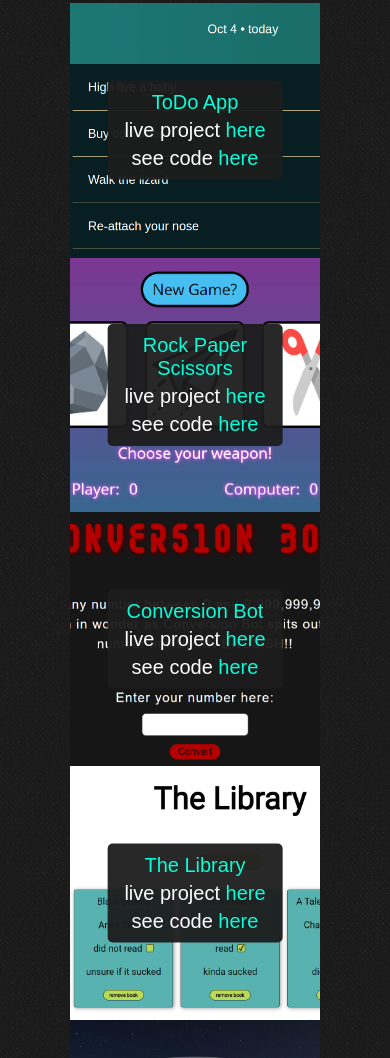
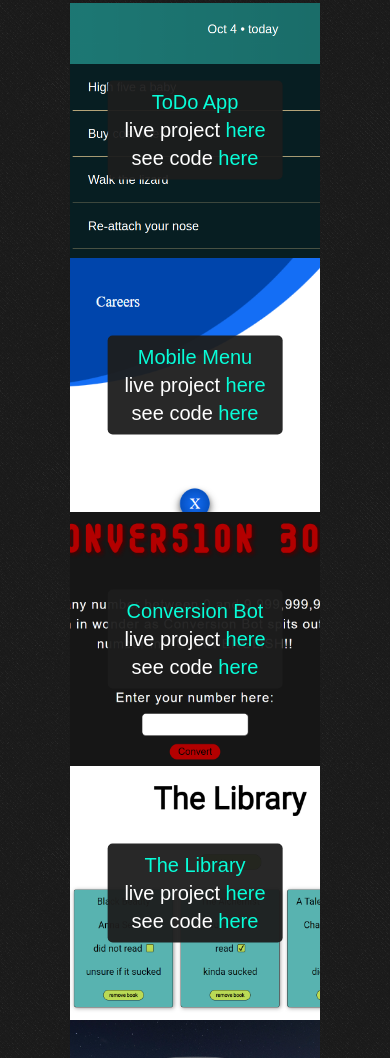
Before and after one commit to StuvaScript/portfolio, a plain HTML site: page index.html in a window 390 px wide. Shown: the part 2042-3100 px from the top of the page. Drawn offline with Linux system fonts and the light colour scheme.

Commit message:
Update projects Replaced the 'Rock Paper Scissors' project for the 'Mobile Menu' project

```diff
--- a/index.html
+++ b/index.html
@@ -37,7 +37,12 @@
         technology.
         <br />
         <br />
-As an autodidact, I have a real hunger for picking up different <span class="accent">front end tools & technologies</span>. You'll find me in the mix of Portland's vibrant tech scene participating in various web dev groups. I'm all about collaboration and communication and I'm ready to dive in, bring my positive energy, and keep growing in this dynamic field!
+        As an autodidact, I have a real hunger for picking up different
+        <span class="accent">front end tools & technologies</span>. You'll find
+        me in the mix of Portland's vibrant tech scene participating in various
+        web dev groups. I'm all about collaboration and communication and I'm
+        ready to dive in, bring my positive energy, and keep growing in this
+        dynamic field!
         <!-- TODO I want to include a short funny sentence or two about a bold achievement or anything from my past that could maybe be relatable to this industry -->
         <br />
         <br />
@@ -93,13 +98,13 @@
         </div>
 
         <div class="card">
-          <img class="rpsImg" alt="rock paper scissors" />
+          <img class="mobMenImg" alt="Mobile Menu" />
           <div class="img-info">
-            <span class="accent">Rock Paper Scissors</span>
+            <span class="accent">Mobile Menu</span>
             <span
               >live project
               <a
-                href="https://stuvascript.github.io/Rock-paper-scissors/"
+                href="https://stuvascript.github.io/mobile-menu/"
                 target="_blank"
                 ><span class="accent">here</span></a
               ></span
@@ -107,7 +112,7 @@
             <span
               >see code
               <a
-                href="https://github.com/StuvaScript/Rock-paper-scissors"
+                href="https://github.com/StuvaScript/mobile-menu"
                 target="_blank"
                 ><span class="accent">here</span></a
               >
--- a/main.js
+++ b/main.js
@@ -780,6 +780,16 @@ module.exports = __webpack_require__.p + "1070bc6c2a99abdfd8df.png";
 
 /***/ }),
 
+/***/ "./src/images/mobile-menu.png":
+/*!************************************!*\
+  !*** ./src/images/mobile-menu.png ***!
+  \************************************/
+/***/ ((module, __unused_webpack_exports, __webpack_require__) => {
+
+module.exports = __webpack_require__.p + "1d0fdc49e074ddd37ff5.png";
+
+/***/ }),
+
 /***/ "./src/images/navy.png":
 /*!*****************************!*\
   !*** ./src/images/navy.png ***!
@@ -807,16 +817,6 @@ module.exports = __webpack_require__.p + "2f9c87319c9e0b83ea5f.svg";
 /***/ ((module, __unused_webpack_exports, __webpack_require__) => {
 
 module.exports = __webpack_require__.p + "e8c4b30031304600d05d.png";
-
-/***/ }),
-
-/***/ "./src/images/rps.png":
-/*!****************************!*\
-  !*** ./src/images/rps.png ***!
-  \****************************/
-/***/ ((module, __unused_webpack_exports, __webpack_require__) => {
-
-module.exports = __webpack_require__.p + "f67d4567d8d2c8653ac9.png";
 
 /***/ }),
 
@@ -986,7 +986,7 @@ var __webpack_exports__ = {};
 __webpack_require__.r(__webpack_exports__);
 /* harmony import */ var _normalize_css__WEBPACK_IMPORTED_MODULE_0__ = __webpack_require__(/*! ./normalize.css */ "./src/normalize.css");
 /* harmony import */ var _style_css__WEBPACK_IMPORTED_MODULE_1__ = __webpack_require__(/*! ./style.css */ "./src/style.css");
-/* harmony import */ var _images_rps_png__WEBPACK_IMPORTED_MODULE_2__ = __webpack_require__(/*! ./images/rps.png */ "./src/images/rps.png");
+/* harmony import */ var _images_mobile_menu_png__WEBPACK_IMPORTED_MODULE_2__ = __webpack_require__(/*! ./images/mobile-menu.png */ "./src/images/mobile-menu.png");
 /* harmony import */ var _images_calculatron_png__WEBPACK_IMPORTED_MODULE_3__ = __webpack_require__(/*! ./images/calculatron.png */ "./src/images/calculatron.png");
 /* harmony import */ var _images_conversion_bot_png__WEBPACK_IMPORTED_MODULE_4__ = __webpack_require__(/*! ./images/conversion-bot.png */ "./src/images/conversion-bot.png");
 /* harmony import */ var _images_library_png__WEBPACK_IMPORTED_MODULE_5__ = __webpack_require__(/*! ./images/library.png */ "./src/images/library.png");
@@ -1042,8 +1042,8 @@ profileImg.setAttribute('src', _images_stu_jpg__WEBPACK_IMPORTED_MODULE_23__);
 
 // ! ``**Card pictures**``
 
-const rpsImg = document.querySelector('.rpsImg');
-rpsImg.setAttribute('src', _images_rps_png__WEBPACK_IMPORTED_MODULE_2__);
+const mobMenImg = document.querySelector('.mobMenImg');
+mobMenImg.setAttribute('src', _images_mobile_menu_png__WEBPACK_IMPORTED_MODULE_2__);
 
 const calImg = document.querySelector('.calImg');
 calImg.setAttribute('src', _images_calculatron_png__WEBPACK_IMPORTED_MODULE_3__);
```
Also changed, not shown: 1d0fdc49e074ddd37ff5.png (added), 1 other file.
